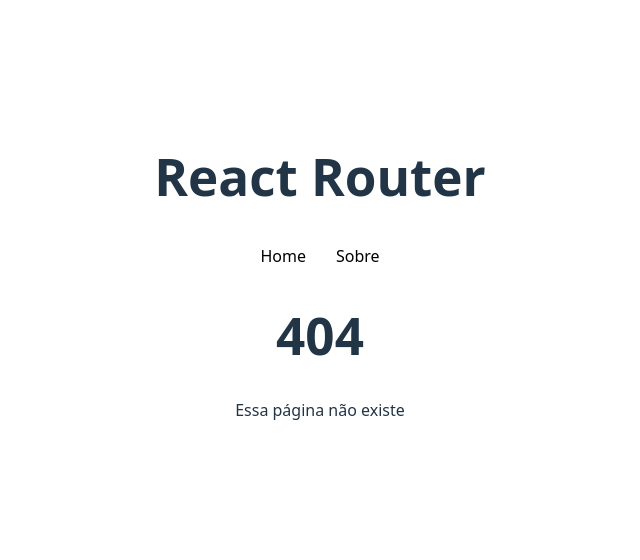
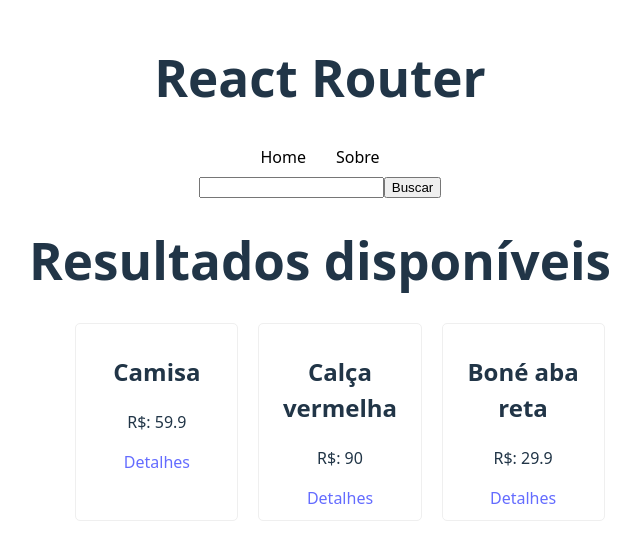
Before and after one commit to WhaleJucs/react-router, a React (Vite) app: page /search in a window 1280 px wide. Before the commit this address had no page. Shown: the part 124-684 px from the top of the page, without its empty margins (320-960 px from the left). Built offline with nearby package versions, Linux system fonts and the light colour scheme; data requests are answered from the project's data file.

Commit message:
Criação de navegação com Search Params

```diff
--- a/src/App.jsx
+++ b/src/App.jsx
@@ -5,6 +5,7 @@
 
 // components
 import Navbar from './components/Navbar'
+import SearchForm from './components/SearchForm'
 
 // pages
 import Home from './pages/home'
@@ -12,6 +13,7 @@
 import Product from './pages/Product'
 import Info from './pages/Info'
 import NotFound from './pages/NotFound'
+import Search from './pages/Search'
 
 function App() {
 
@@ -21,6 +23,10 @@
       <BrowserRouter>
         {/* 2 - links com react router */}
         <Navbar />
+
+        {/* 9 - busca */}
+        <SearchForm />
+
         <Routes>
           <Route path='/' element={<Home />} />
           <Route path='/about' element={<About />} />
@@ -31,6 +37,9 @@
           {/* 4 - rota dinâmica */}
           <Route path='/products/:id' element={<Product />} />
 
+          {/* 9 - busca */}
+          <Route path='/search' element={<Search />} />
+
           {/* 7 - no match route */}
           <Route path='*' element={<NotFound />} />
         </Routes>
--- /dev/null
+++ b/src/components/SearchForm.jsx
@@ -0,0 +1,22 @@
+import { useNavigate } from "react-router-dom"
+import { useState } from "react"
+
+const SearchForm = () => {
+    const navigate = useNavigate()
+    const [query, setQuery] = useState()
+
+    const handleSubmit = (e) => {
+        e.preventDefault()
+
+        navigate('/search?q=' + query)
+    }
+
+  return (
+    <form onSubmit={handleSubmit}>
+        <input type="text" onChange={(e) => setQuery(e.target.value)} />
+        <input type="submit" value='Buscar' />
+    </form>
+  )
+}
+
+export default SearchForm
--- /dev/null
+++ b/src/pages/Search.jsx
@@ -0,0 +1,26 @@
+import { useSearchParams, Link } from "react-router-dom"
+import { useFetch } from "../hooks/useFetch"
+
+const Search = () => {
+    const [searchParams] = useSearchParams()
+    const url = 'http://localhost:3000/products?' + searchParams
+    const {data: items, loading, error} = useFetch(url)
+
+  return (
+    <div>
+        <h1>Resultados disponíveis</h1>
+        {error && <p>{error}</p>}
+        <ul className="products">
+            {items && items.map((item) => (
+                <li key={item.id}>
+                    <h2>{item.name}</h2>
+                    <p>R$: {item.price}</p>
+                    <Link to={`/products/${item.id}`}>Detalhes</Link>
+                </li>
+            ))}
+        </ul>
+    </div>
+  )
+}
+
+export default Search
```
